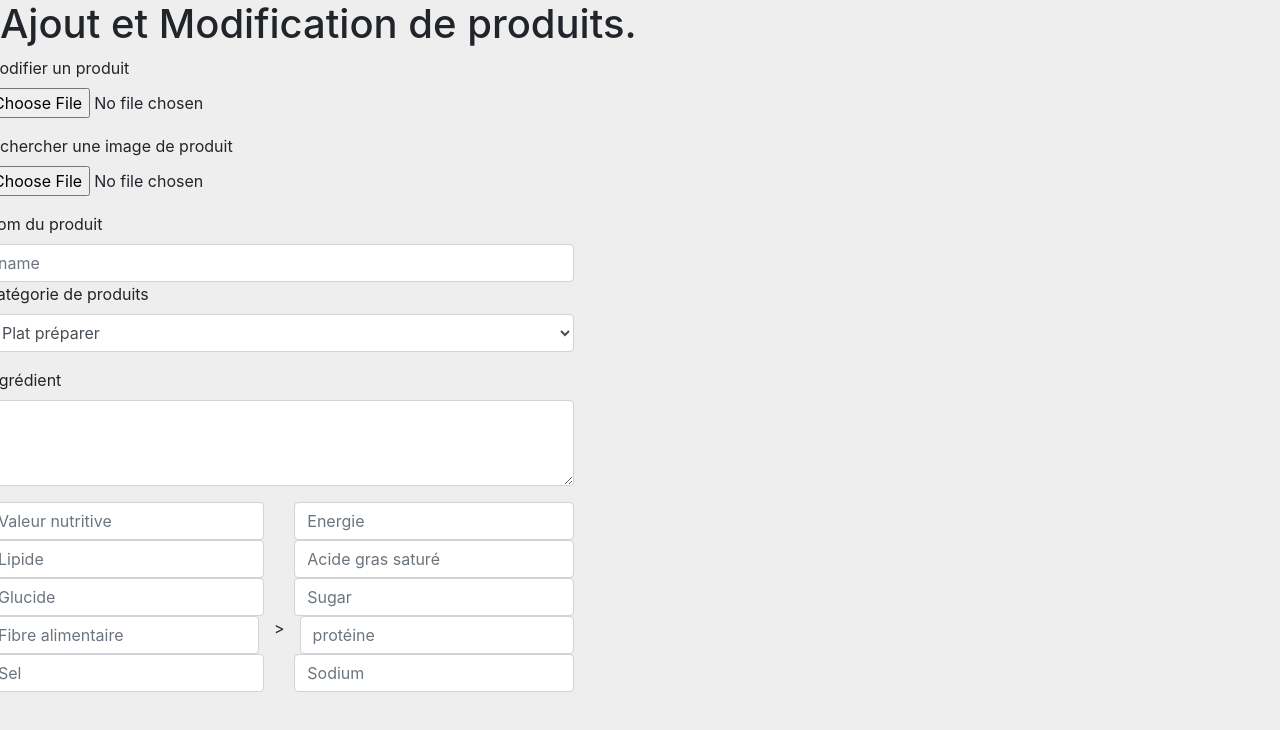
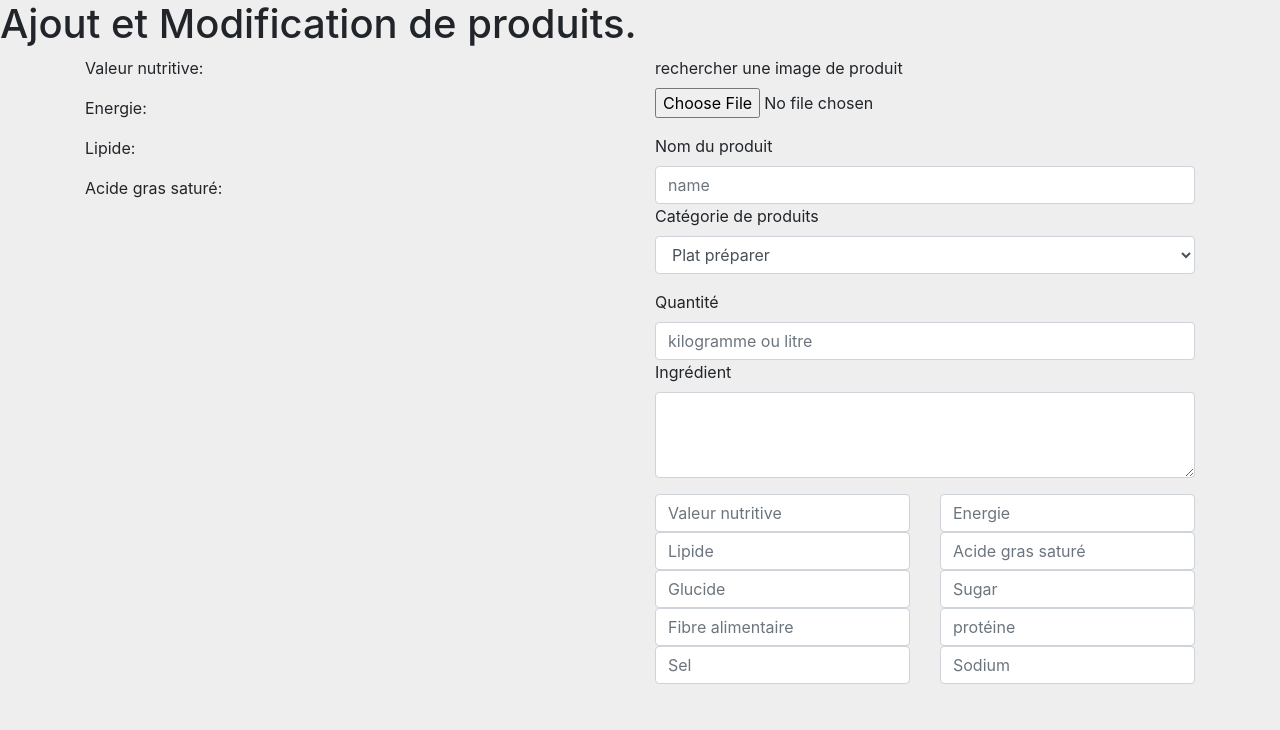
Before and after one commit to WildCodeSchool/tours-0918-js-projet2-found-eat, an Angular app in the folder Found-eat/: page /gallery/1 in a window 1280 px wide. Shown: the top 730 px of the page. Built offline with nearby package versions, Linux system fonts and the light colour scheme.

Commit message:
ngmodel debut

```diff
--- a/Found-eat/src/app/ajout/ajout.component.css
+++ b/Found-eat/src/app/ajout/ajout.component.css
@@ -1 +1,4 @@
-contai
+.contaigner
+{
+padding-left: 90px;
+}
--- a/Found-eat/src/app/ajout/ajout.component.html
+++ b/Found-eat/src/app/ajout/ajout.component.html
@@ -2,23 +2,21 @@
 <h1> Ajout et Modification de produits. </h1>
 
 
-<div class="contaigner">
+<div class="container">
 
   <div class="row">
-    <div class="présentation">
+    <div class="présentation col-6">
       <!-- Lié au formulaire, La présentation du produit c'est à dire la fiche du produit se complétera en même temps que le formulaire. -->
+<p>Valeur nutritive: {{ val }}</p>
+<p>Energie: {{ ene }}</p>
+<p>Lipide: {{ lip }}</p>
+<p>Acide gras saturé: {{ ac }}</p>
 
     </div>
 
-    <div class="formulaire">
+    <div class="formulaire col-6">
 
-      <form>
-        <!-- Bouton pour rechercher un produit afin de le modfifier  -->
-        <div class="form-group">
-          <label for="exampleFormControlFile1">Modifier un produit</label>
-          <input type="file" class="form-control-file" id="Modif">
-        </div>
-      </form>
+
 
 
       <!-- Le formulaire en lui même. il aura un Titre = Nom du produit. il aura la possibilié de rechercher un produit -->
@@ -51,6 +49,9 @@
             </select>
           </div>
 
+          <label for="exampleFormControlInput1">Quantité</label> <!-- nom du produit -->
+          <input type="email" class="form-control" id="Qua" placeholder="kilogramme ou litre">
+
           <div class="form-group">
             <label for="exampleFormControlTextarea1">Ingrédient</label><!-- ingrédient -->
             <textarea class="form-control" id="exampleFormControlTextarea1" rows="3"></textarea>
@@ -60,19 +61,19 @@
           <div class="row">
             <!-- Information du produit -->
             <div class="col">
-              <input type="text" class="form-control" placeholder="Valeur nutritive">
+              <input type="text" class="form-control" placeholder="Valeur nutritive" [(ngModel)]="val" name="valeur_nutritive">
             </div>
             <div class="col">
-              <input type="text" class="form-control" placeholder="Energie">
+              <input type="text" class="form-control" placeholder="Energie" [(ngModel)]="ene" name="energie">
             </div>
           </div>
 
           <div class="row">
             <div class="col">
-              <input type="text" class="form-control" placeholder="Lipide">
+              <input type="text" class="form-control" placeholder="Lipide" [(ngModel)]="lip" name="Lipide">
             </div>
             <div class="col">
-              <input type="text" class="form-control" placeholder="Acide gras saturé">
+              <input type="text" class="form-control" placeholder="Acide gras saturé" [(ngModel)]="ac" name="Acide">
             </div>
           </div>
 
@@ -87,7 +88,7 @@
           <div class="row">
             <div class="col">
               <input type="text" class="form-control" placeholder="Fibre alimentaire">
-            </div>>
+            </div>
             <div class="col">
               <input type="text" class="form-control" placeholder="protéine">
             </div>
--- a/Found-eat/src/app/ajout/ajout.component.ts
+++ b/Found-eat/src/app/ajout/ajout.component.ts
@@ -1,4 +1,4 @@
-import { Component, OnInit, Input } from '@angular/core';
+import { Component, OnInit, } from '@angular/core';
 
 
 @Component({
@@ -7,15 +7,14 @@ import { Component, OnInit, Input } from '@angular/core';
   styleUrls: ['./ajout.component.css']
 })
 export class AjoutComponent implements OnInit {
-  @Input()
-  mediaInput: any;
-
-  @Input()
-  modalInput: any;
-
+  val: string;
+  ene: string;
+  lip: string;
+  ac: string;
   constructor() { }
 
   ngOnInit() {
+    this.val = '';
   }
 
 }
```
